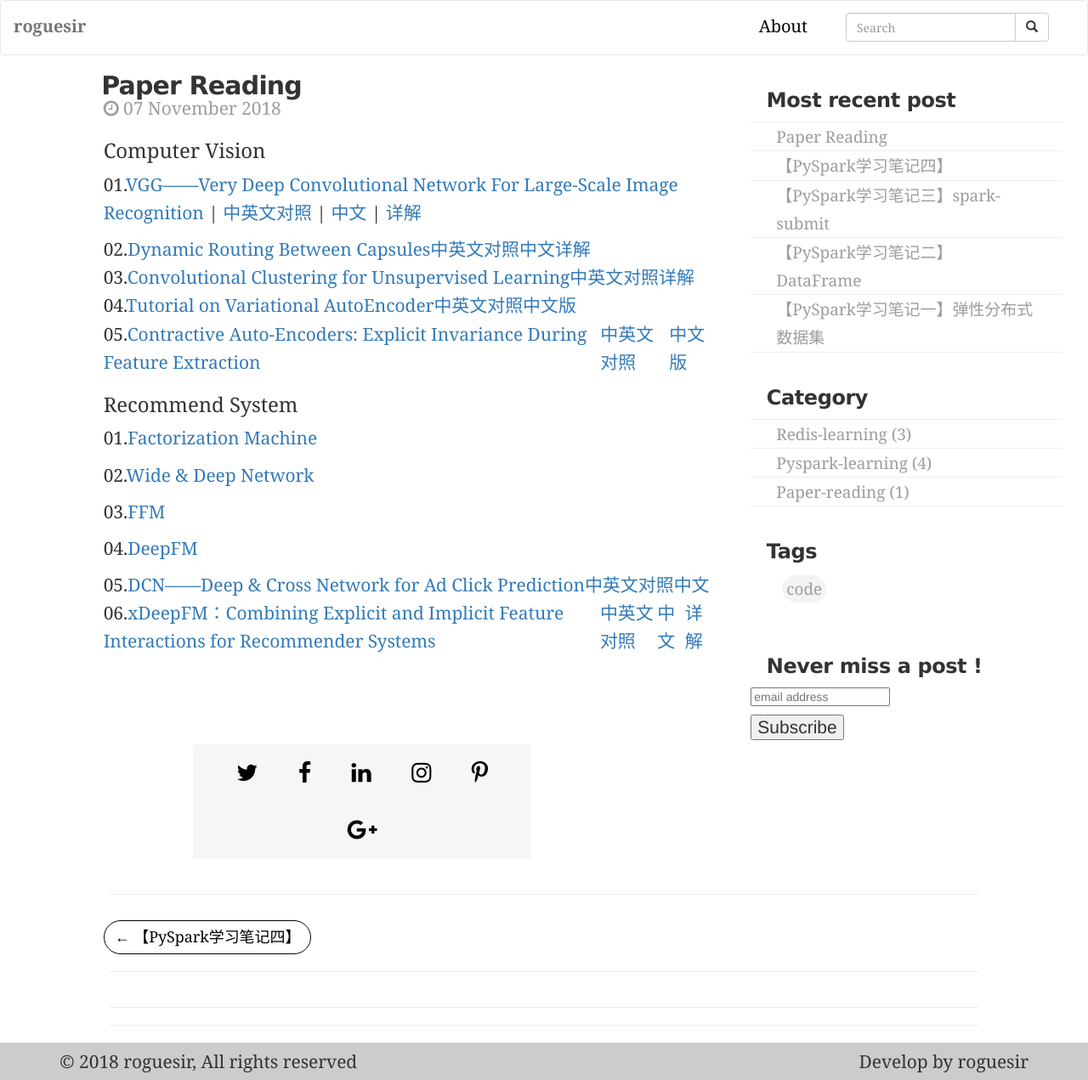
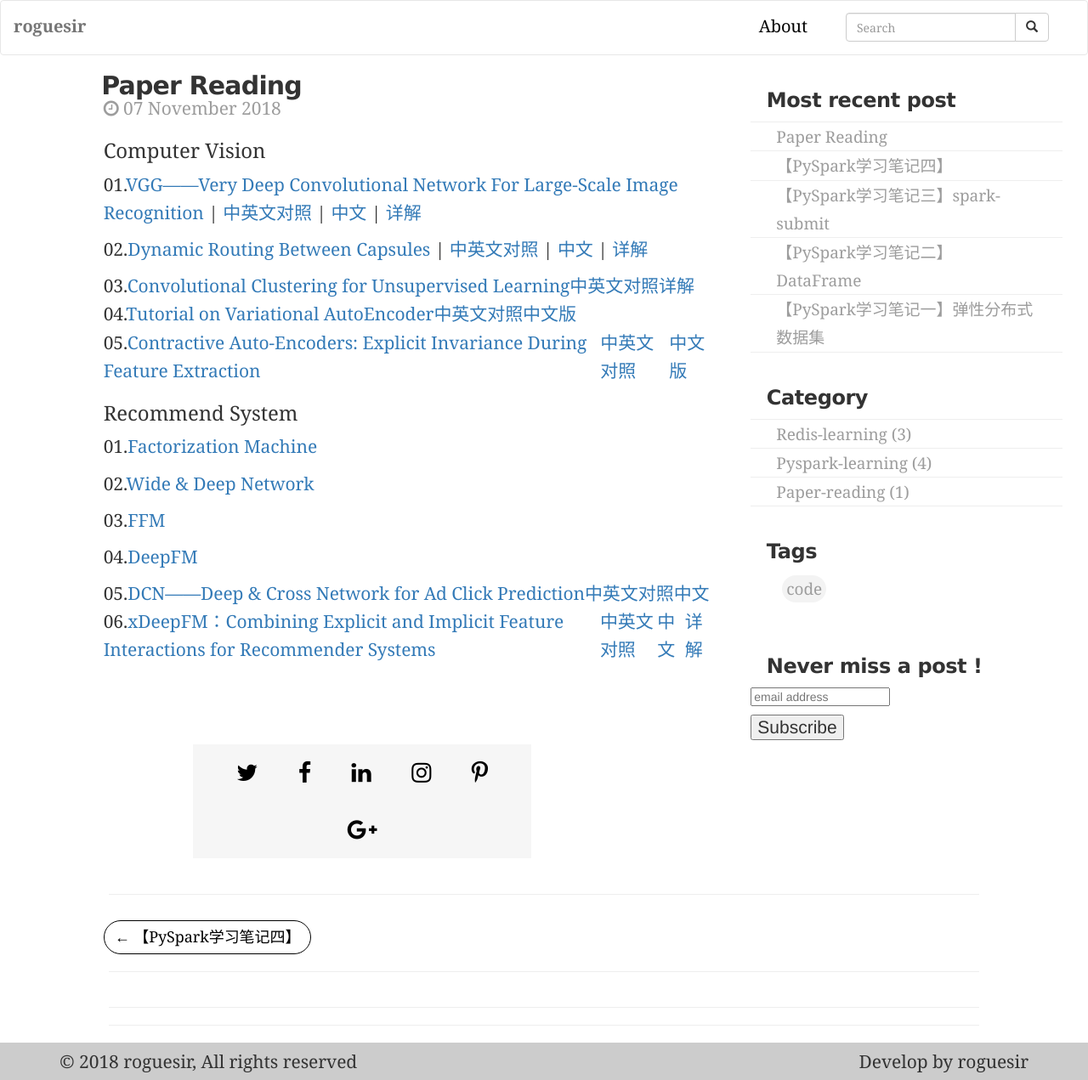
Before and after one commit to roguesir/roguesir.github.io, a Jekyll site: the page built from _posts/2018-11-07-paper_reading.md, in a window 1280 px wide and 1271 px high. Shown: the whole window at 85% size. Built offline with Jekyll 4.4.1, drawn with Linux system fonts in a browser that asks for light colours; Markdown is read by kramdown in place of the engine named in the settings; comment, search, counter and statistics services are not loaded.

```diff
--- a/_posts/2018-11-07-paper_reading.md
+++ b/_posts/2018-11-07-paper_reading.md
@@ -8,15 +8,16 @@ lead_text: '论文翻译理解'
 ---
 
 ### Computer Vision
-01.[VGG——Very Deep Convolutional Network For Large-Scale Image Recognition](http://xueshu.baidu.com/s?wd=paperuri%3A%282801f41808e377a1897a3887b6758c59%29&filter=sc_long_sign&tn=SE_xueshusource_2kduw22v&sc_vurl=http%3A%2F%2Farxiv.org%2Fabs%2F1409.1556&ie=utf-8&sc_us=4549459500002107255)  | [中英文对照](http://blog.csdn.net/roguesir/article/details/77470043) | [中文]() | [详解](http://blog.csdn.net/roguesir/article/details/77945732)
+01.[VGG——Very Deep Convolutional Network For Large-Scale Image Recognition](http://xueshu.baidu.com/s?wd=paperuri%3A%282801f41808e377a1897a3887b6758c59%29&filter=sc_long_sign&tn=SE_xueshusource_2kduw22v&sc_vurl=http%3A%2F%2Farxiv.org%2Fabs%2F1409.1556&ie=utf-8&sc_us=4549459500002107255) | [中英文对照](http://blog.csdn.net/roguesir/article/details/77470043) | [中文]() | [详解](http://blog.csdn.net/roguesir/article/details/77945732)
 
-02.[Dynamic Routing Between Capsules](https://arxiv.org/abs/1710.09829) | [中英文对照](https://blog.csdn.net/roguesir/article/details/79681904) | [中文]() | [详解]()
+02.[Dynamic Routing Between Capsules](https://arxiv.org/abs/1710.09829) \| [中英文对照](https://blog.csdn.net/roguesir/article/details/79681904) \| [中文]() \| [详解]()
 
 03.[Convolutional Clustering for Unsupervised Learning](https://arxiv.org/abs/1511.06241) | [中英文对照](http://blog.csdn.net/roguesir/article/details/72842958) | [详解](http://blog.csdn.net/roguesir/article/details/73681885)
 
 04.[Tutorial on Variational AutoEncoder](https://arxiv.org/abs/1606.05908v1) | [中英文对照](https://blog.csdn.net/roguesir/article/details/81319670) | [中文版](https://blog.csdn.net/roguesir/article/details/81319824)
 
 05.[Contractive Auto-Encoders: Explicit Invariance During Feature Extraction](http://www-labs.iro.umontreal.ca/~vincentp/Publications/contractive_autoencoder_icml2011.pdf) | [中英文对照]() | [中文版]()
+
 
 ### Recommend System
 01.[Factorization Machine]()
```
